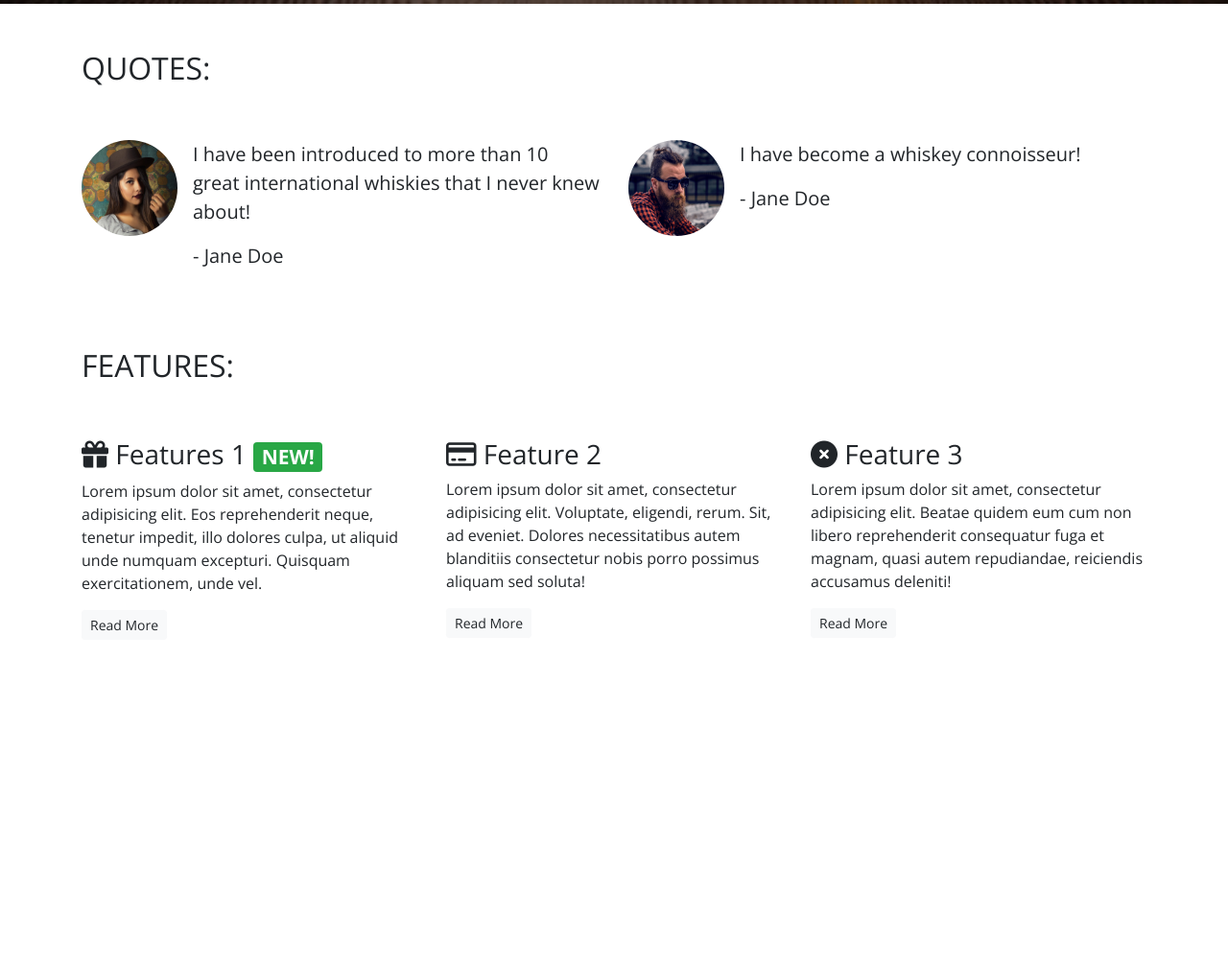
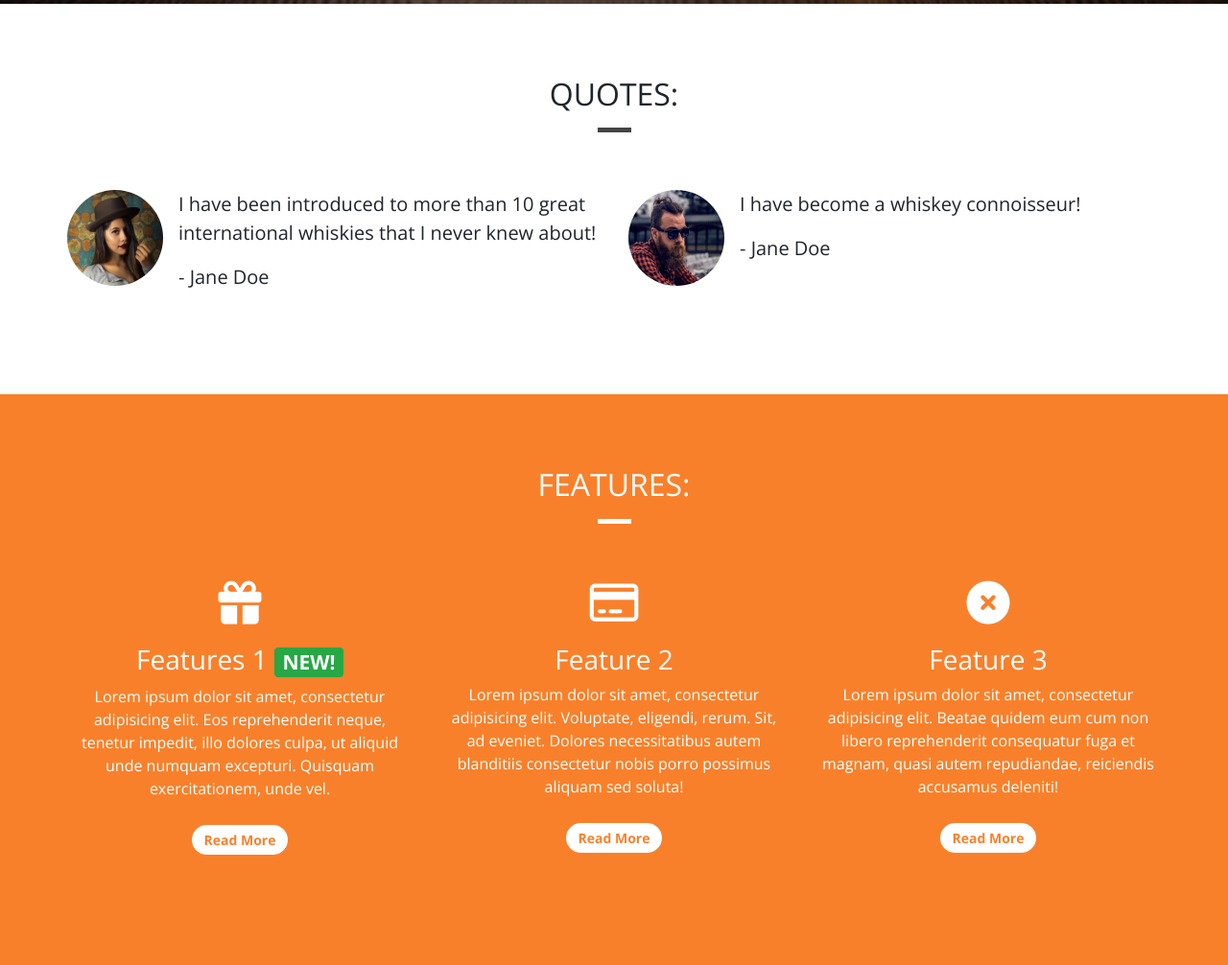
Before and after one commit to SPH73/Whiskey-Drop-Landing-Page, a plain HTML site: page index.html in a window 1280 px wide. Shown: the part 796-1802 px from the top of the page at 96% size. Before the commit the page ends 1479 px from the top, so only its background shows below. Drawn offline with nearby package versions, Linux system fonts and the light colour scheme.

Commit message:
quotes and features styling

```diff
--- a/css/style.css
+++ b/css/style.css
@@ -2,6 +2,19 @@ body{
     font-family: 'Open Sans', sans-serif;
 
 }
+
+
+.container-wrapper{
+
+}
+
+.container-wrapper--red{
+    background-color: #f9802b;
+    color: white
+
+}
+
+
 
 .alert-container .col-12 {
     padding-left: 0;
@@ -41,16 +54,40 @@ body{
     background-color: rgba(0,0,0,0.5);
 }
 
+
+
 .quotes-container{}
 
+
+
 .features-container{}
+
+/* Page headers*/
+
+.page-header {
+    margin-bottom: 0;
+    border-bottom: 0;
+    text-align: center;
+}
+
+
+.page-header h2 {
+    margin-top: 0;
+}
+
+.blockquote .page-header {
+    margin-bottom: 30px;
+
+}
 
 /* Block Dividers*/
 
 .block-divider{
+    margin-bottom: 30px;
     width: 75px;
     height: 5px;
     border: 0;
+    background-color: #444;
 
 
 }
@@ -59,9 +96,24 @@ body{
     background-color: #f9802b;
 }
 
+.block-divider--white {
+    background-color: white;
+}
+
 .block-divider--short{
     width: 35px;
 }
+
+
+/* Content containers*/
+
+.content-container {
+    padding-top: 75px;
+    padding-bottom: 75px;
+}
+
+
+
 
 /* Navbar*/
 
@@ -145,3 +197,26 @@ body{
     background-color: #d65800;
     border-color:#d65800;
 }
+
+
+.feature {
+    text-align: center;
+    margin-bottom: 40px;
+}
+
+.feature i {
+    margin-top: 30px;
+    margin-bottom: 20px;
+    font-size: 45px;
+    line-height: 45px;
+}
+
+.feature .btn {
+    background-color: white;
+    border-color: white;
+    border-radius: 15px;
+    min-width: 100px;
+    font-weight: bold;
+    margin-top: 10px;
+    color: #f9802b;
+}
--- a/index.html
+++ b/index.html
@@ -77,12 +77,13 @@
     </div>
 
     <!--Quotes-->
-    <div class="container quotes-container">
+    <div class="container-wrapper">
+        <div class="container quotes-container content-container">
             <section class="blockquote">
                 <div class="row">
-                <div class="col-12 my-5">
+                    <div class="col-12 page-header">
                         <h2 class="text-uppercase">Quotes:</h2>
-                </div>
+                        <hr class="block-divider block-divider--short" </div>
                     </div>
                     <div class="row">
                         <div class="col-12 col-md-6">
@@ -112,36 +113,39 @@
                             </div>
                         </div>
                     </div>
-
+                </div>
             </section>
             <!--/quotes-->
         </div>
+    </div>
     <!--features-->
-    <div class="container features-cotainer">
+    <div class="container-wrapper container-wrapper--red">
+
+        <div class="container features-cotainer content-container">
             <section class="features">
                 <div class="row">
-                <div class="col-12 my-5">
+                    <div class="col-12 page-header">
                         <h2 class="text-uppercase">Features:</h2>
-                </div>
+                        <hr class="block-divider block-divider--short block-divider--white" </div>
                     </div>
                     <div class="row">
                         <div class="col-12 col-md-6 col-lg-4">
                             <div class="feature">
-                        <h3><i class="fas fa-gift d-none d-sm-inline"></i> Features 1 <span class="badge badge-success">NEW!</span></h3>
+                                <h3><i class="fas fa-gift d-none d-sm-block"></i> Features 1 <span class="badge badge-success">NEW!</span></h3>
                                 <p>Lorem ipsum dolor sit amet, consectetur adipisicing elit. Eos reprehenderit neque, tenetur impedit, illo dolores culpa, ut aliquid unde numquam excepturi. Quisquam exercitationem, unde vel.</p>
                                 <p><a class="btn btn-sm btn-light" href="">Read More</a></p>
                             </div>
                         </div>
                         <div class="col-12 col-md-6 col-lg-4">
                             <div class="feature">
-                        <h3><i class="far fa-credit-card d-none d-sm-inline"></i> Feature 2</h3>
+                                <h3><i class="far fa-credit-card d-none d-sm-block"></i> Feature 2</h3>
                                 <p>Lorem ipsum dolor sit amet, consectetur adipisicing elit. Voluptate, eligendi, rerum. Sit, ad eveniet. Dolores necessitatibus autem blanditiis consectetur nobis porro possimus aliquam sed soluta!</p>
                                 <p><a class="btn btn-sm btn-light" href="">Read More</a></p>
                             </div>
                         </div>
                         <div class="col-12 d-md-none d-lg-block col-lg-4">
                             <div class="feature">
-                        <h3><i class="fas fa-times-circle d-none d-sm-inline"></i> Feature 3</h3>
+                                <h3><i class="fas fa-times-circle d-none d-sm-block"></i> Feature 3</h3>
                                 <p>Lorem ipsum dolor sit amet, consectetur adipisicing elit. Beatae quidem eum cum non libero reprehenderit consequatur fuga et magnam, quasi autem repudiandae, reiciendis accusamus deleniti!</p>
                                 <p><a class="btn btn-sm btn-light" href="">Read More</a></p>
                             </div>
@@ -150,6 +154,8 @@
                 </div>
             </section>
             <!--/features-->
+        </div>
+    </div>
     <div class="modal" tabindex="-1" role="dialog" id="signUpModal">
         <div class="modal-dialog" role="document">
             <div class="modal-content">
```
Lines whose indentation alone changed are shown as unchanged.
